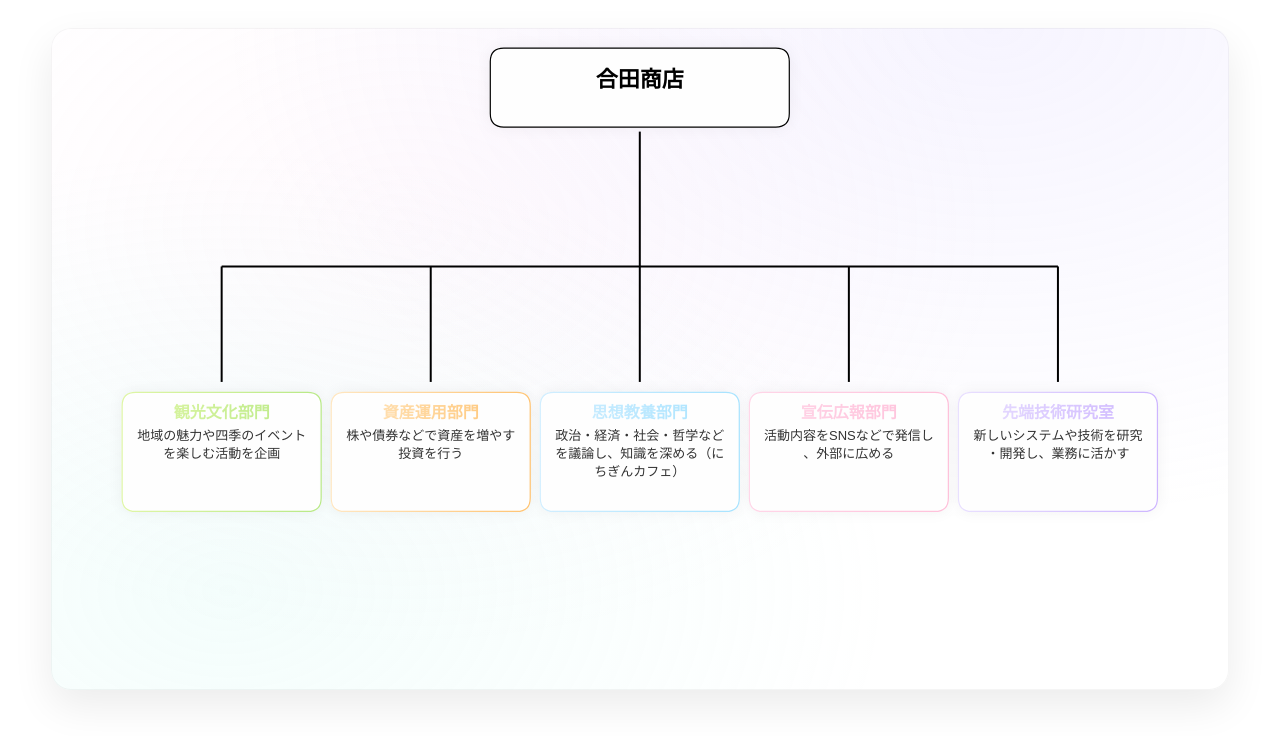
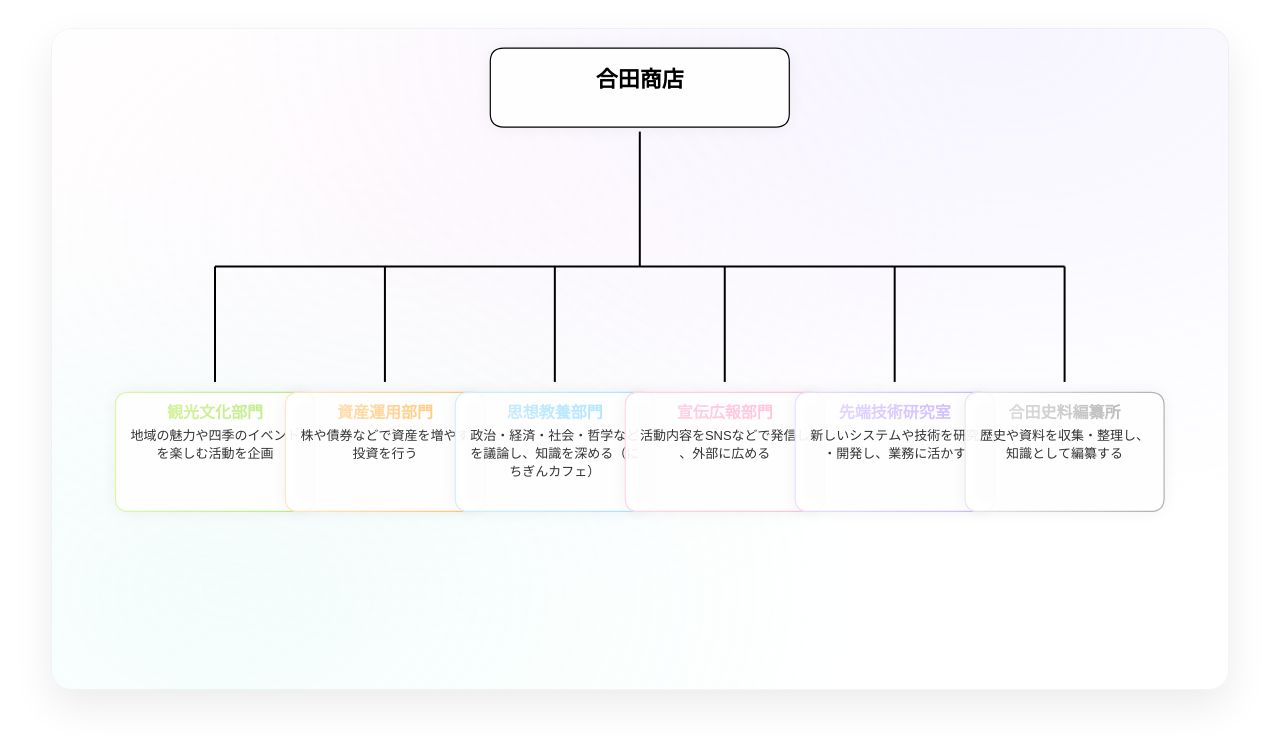
Before and after one commit to yukiteru1111/sosikitaikei, a plain HTML site: page index.html in a window 1280 px wide. Drawn offline with Linux system fonts and the light colour scheme.

Commit message:
Update index.html

```diff
--- a/index.html
+++ b/index.html
@@ -48,7 +48,8 @@
     '資産運用部門',
     '思想教養部門',
     '宣伝広報部門',
-    '先端技術研究室'
+    '先端技術研究室',
+    '合田史料編纂所'
   ];
 
   const descriptions = [
@@ -56,7 +57,8 @@
     '株や債券などで資産を増やす投資を行う',
     '政治・経済・社会・哲学などを議論し、知識を深める（にちぎんカフェ）',
     '活動内容をSNSなどで発信し、外部に広める',
-    '新しいシステムや技術を研究・開発し、業務に活かす'
+    '新しいシステムや技術を研究・開発し、業務に活かす',
+    '歴史や資料を収集・整理し、知識として編纂する'
   ];
 
   const deptGrads = [
@@ -64,7 +66,8 @@
     ['#FFE7C2','#FFC371'],
     ['#D1EEFF','#A7E3FF'],
     ['#FFD6E8','#FFC0DA'],
-    ['#E9E0FF','#CDB5FF']
+    ['#E9E0FF','#CDB5FF'],
+    ['#E8E8E8','#B0B0B0'] // グレー系の淡いグラデーション
   ];
 
   const rootGrad = ['#000000','#000000'];
@@ -110,7 +113,6 @@
         y += lineHeight;
         linesDrawn++;
         if (linesDrawn >= maxLines - 1) {
-          // 残りは省略記号
           let rest = '';
           for (let j = i; j < chars.length; j++) rest += chars[j];
           let out = rest;
@@ -129,7 +131,6 @@
   }
 
   function drawNode(x,y,w,h,title,desc,colors,isRoot=false){
-    // 背景
     ctx.save();
     ctx.shadowColor = 'rgba(0,0,0,0.06)';
     ctx.shadowBlur = 16;
@@ -138,7 +139,6 @@
     ctx.fill();
     ctx.restore();
 
-    // 枠
     ctx.save();
     roundRectPath(x+0.5,y+0.5,w-1,h-1,13.5);
     ctx.lineWidth = 1.2;
@@ -146,7 +146,6 @@
     ctx.stroke();
     ctx.restore();
 
-    // タイトル
     ctx.save();
     ctx.textBaseline = 'top';
     ctx.textAlign = 'center';
@@ -157,7 +156,6 @@
     } else {
       ctx.font = '800 16px "Noto Sans JP","Inter",sans-serif';
       ctx.fillText(title, x + w/2, y + 14);
-      // 説明（グレー、複数行）
       ctx.font = '500 13px "Noto Sans JP","Inter",sans-serif';
       ctx.fillStyle = '#333333';
       wrapTextMultiline(desc, x + w/2, y + 38, w - 28, 18, 3);
@@ -176,11 +174,11 @@
     const barY = H*0.36;
 
     const N = labels.length;
-    let childW = Math.max(260, W*0.17); // 説明文分、幅を少し広げる
-    const childH = 120;                 // 高さも拡張
+    let childW = Math.max(260, W*0.15);
+    const childH = 120;
 
     const minGap = Math.max(44, W*0.03);
-    const edge = Math.max(64, W*0.06);
+    const edge = Math.max(64, W*0.04);
 
     let innerGap = (W - 2*edge - N*childW) / (N - 1);
     if (innerGap < minGap) {
```
